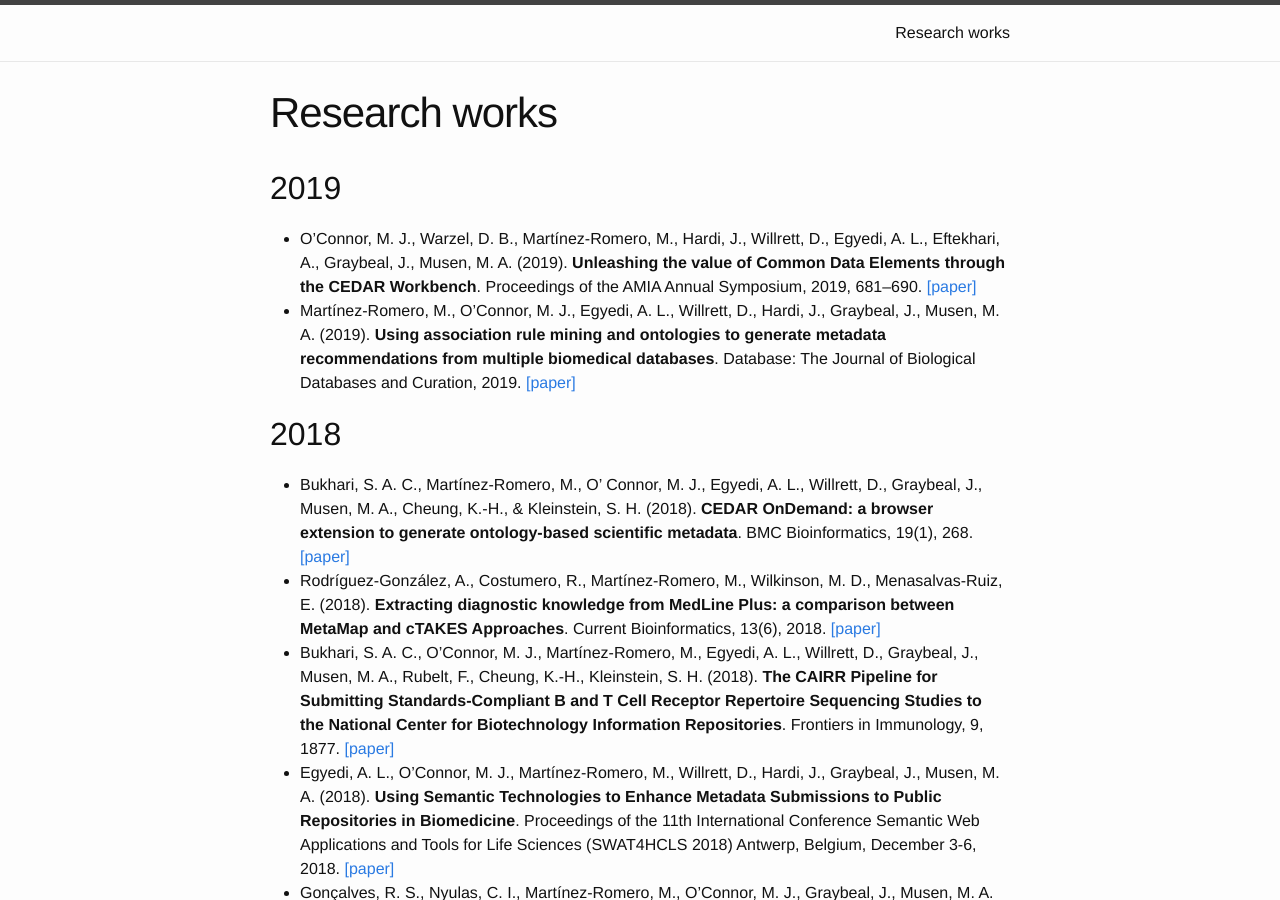
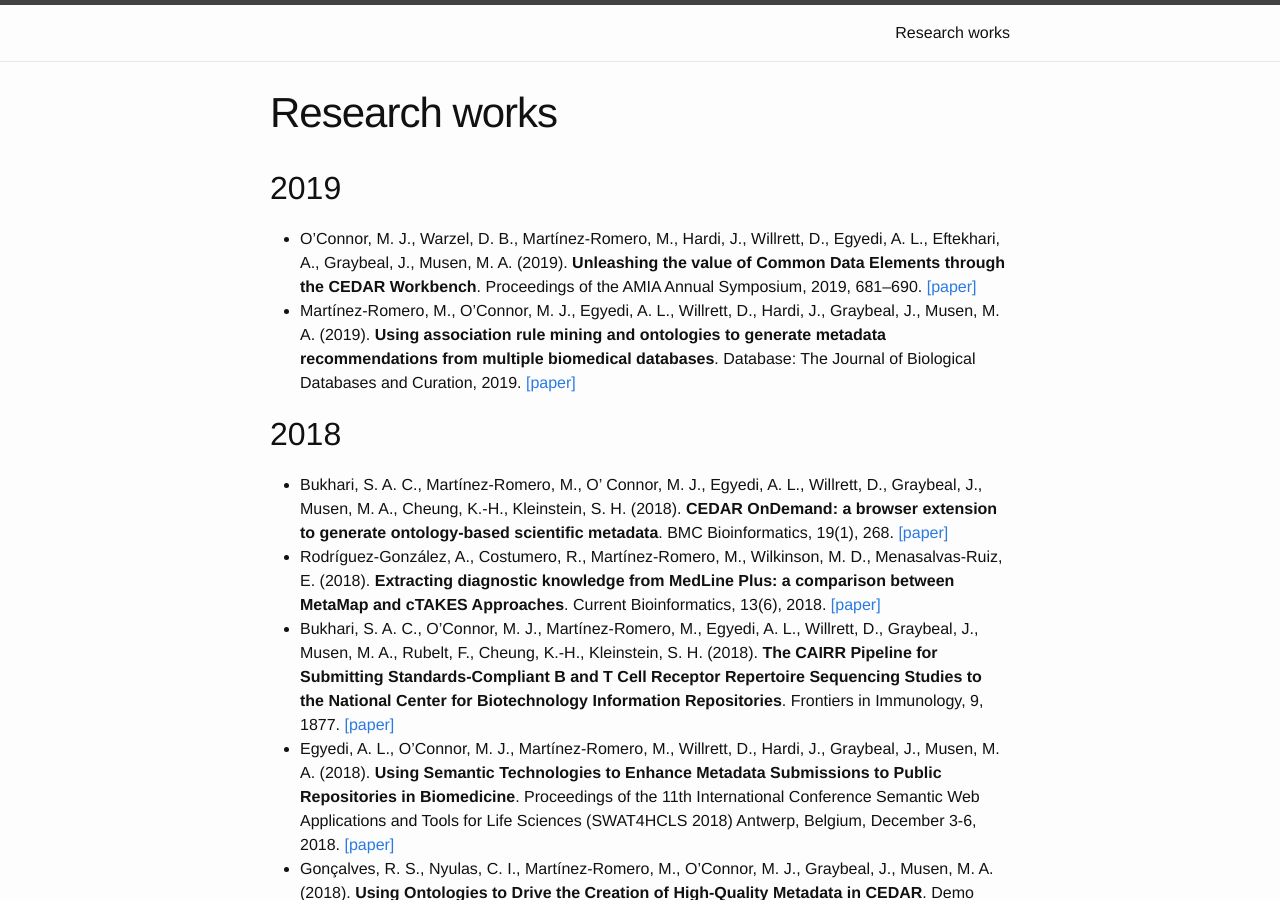
Before and after one commit to marcosmro/marcosmro.github.io, a Jekyll site: the page built from research_works/index.html, in a window 1280 px wide and 900 px high. Built offline with Jekyll 4.4.1, drawn with Linux system fonts in a browser that asks for light colours.

```diff
--- a/research_works/index.html
+++ b/research_works/index.html
@@ -10,7 +10,7 @@ permalink: /research_works/
 </ul>
 <h2>2018</h2>
 <ul>
-    <li>Bukhari, S. A. C., Martínez-Romero, M., O’ Connor, M. J., Egyedi, A. L., Willrett, D., Graybeal, J., Musen, M. A., Cheung, K.-H., & Kleinstein, S. H. (2018). <strong>CEDAR OnDemand: a browser extension to generate ontology-based scientific metadata</strong>. BMC Bioinformatics, 19(1), 268. <a href="https://doi.org/10.1186/s12859-018-2247-6">[paper]</a></li>
+    <li>Bukhari, S. A. C., Martínez-Romero, M., O’ Connor, M. J., Egyedi, A. L., Willrett, D., Graybeal, J., Musen, M. A., Cheung, K.-H., Kleinstein, S. H. (2018). <strong>CEDAR OnDemand: a browser extension to generate ontology-based scientific metadata</strong>. BMC Bioinformatics, 19(1), 268. <a href="https://doi.org/10.1186/s12859-018-2247-6">[paper]</a></li>
     <li>Rodríguez-González, A., Costumero, R., Martínez-Romero, M., Wilkinson, M. D., Menasalvas-Ruiz, E. (2018). <strong>Extracting diagnostic knowledge from MedLine Plus: a comparison between MetaMap and cTAKES Approaches</strong>. Current Bioinformatics, 13(6), 2018. <a href="https://doi.org/10.2174/1574893612666170727094502">[paper]</a></li>
     <li>Bukhari, S. A. C., O’Connor, M. J., Martínez-Romero, M., Egyedi, A. L., Willrett, D., Graybeal, J., Musen, M. A., Rubelt, F., Cheung, K.-H., Kleinstein, S. H. (2018). <strong>The CAIRR Pipeline for Submitting Standards-Compliant B and T Cell Receptor Repertoire Sequencing Studies to the National Center for Biotechnology Information Repositories</strong>. Frontiers in Immunology, 9, 1877. <a href="https://doi.org/10.3389/fimmu.2018.01877">[paper]</a></li>
     <li>Egyedi, A. L., O’Connor, M. J., Martínez-Romero, M., Willrett, D., Hardi, J., Graybeal, J., Musen, M. A. (2018). <strong>Using Semantic Technologies to Enhance Metadata Submissions to Public Repositories in Biomedicine</strong>. Proceedings of the 11th International Conference Semantic Web Applications and Tools for Life Sciences (SWAT4HCLS 2018)
```
